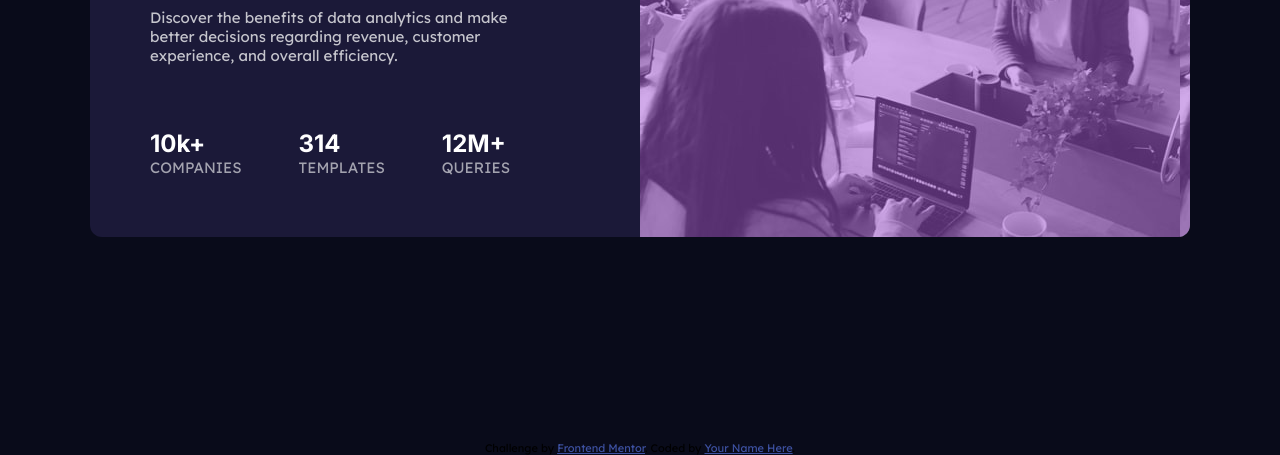
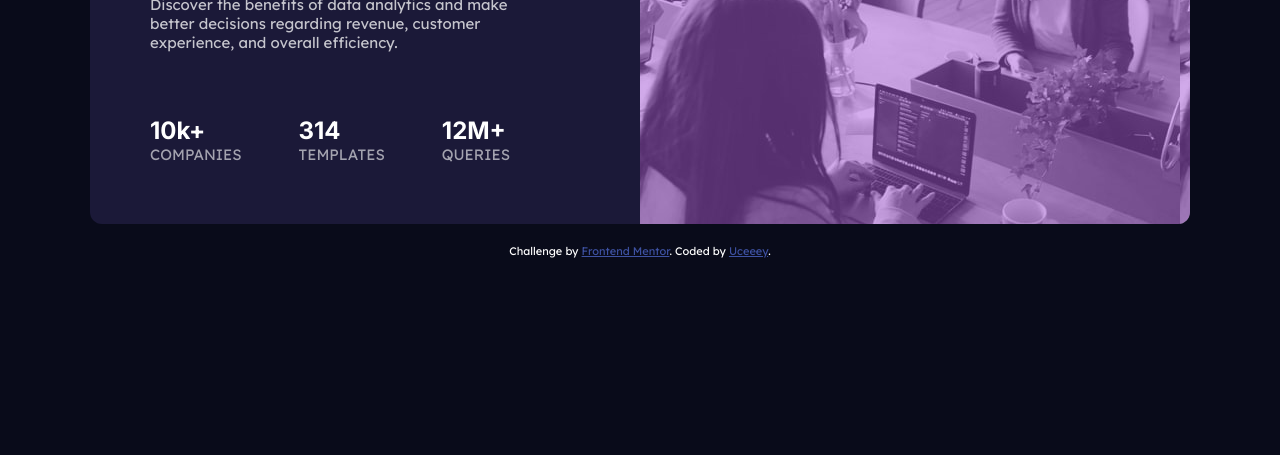
Before and after one commit to UchechiNmecha/statsPreviewCardComponent, a plain HTML site: page index.html in a window 1280 px wide. Shown: the part 359-814 px from the top of the page. Drawn offline with Linux system fonts and the light colour scheme.

Commit message:
Margin and attribution adjusted

```diff
--- a/index.html
+++ b/index.html
@@ -20,6 +20,7 @@
   <!-- Feel free to remove these styles or customise in your own stylesheet 👍 -->
   <style>
     .attribution {
+      color: white;
       font-size: 11px;
       text-align: center;
     }
@@ -64,12 +65,13 @@
         <div class="image-background"></div>
       </div>
     </div>
+
+    <div class="attribution">
+      Challenge by <a href="https://www.frontendmentor.io?ref=challenge" target="_blank">Frontend Mentor</a>.
+      Coded by <a href="https://github.com/UchechiNmecha">Uceeey</a>.
+    </div>
   </section>
 
-  <div class="attribution">
-    Challenge by <a href="https://www.frontendmentor.io?ref=challenge" target="_blank">Frontend Mentor</a>.
-    Coded by <a href="#">Your Name Here</a>.
-  </div>
 </body>
 
 </html>
--- a/styles/style.css
+++ b/styles/style.css
@@ -22,14 +22,16 @@ body {
 .stats {
   height: 100vh;
   display: flex;
+  flex-direction: column;
   justify-content: center;
   align-items: center;
+  gap: 1.2rem;
 }
 
 .container {
   display: grid;
   grid-template-columns: 1fr 1fr;
-  margin: 0.4rem;
+  margin: 0.8rem;
   max-width: 110rem;
   border-radius: 1.2rem;
   overflow: hidden;
```
